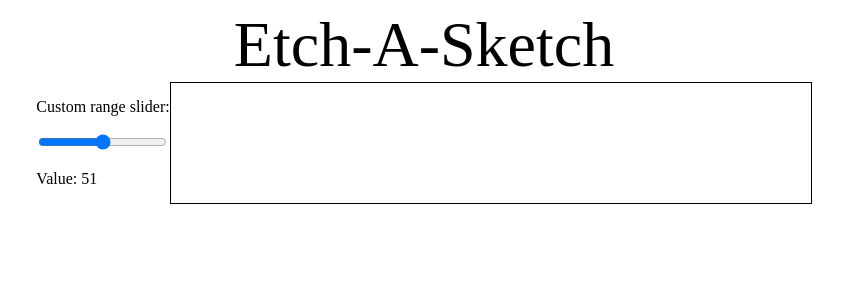
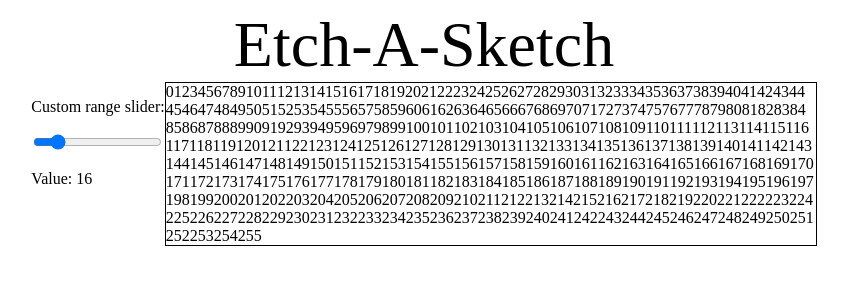
Before and after one commit to Jisun-Lee/etch-a-sketch, a plain HTML site: page index.html in a window 1280 px wide. Shown: the whole page, without its empty margins (216-1064 px from the left). Drawn offline with Linux system fonts and the light colour scheme.

Commit message:
Sets default range slider to 16, make default grid

```diff
--- a/index.html
+++ b/index.html
@@ -12,7 +12,7 @@
     <div class="main">
         <div class="controls">
             <p>Custom range slider:</p>
-            <input type="range" min="1" max="100"
+            <input type="range" min="1" max="100" value="16"
                 id="slider">
             <p>Value: <span id="demo"></span></p>
         </div>
--- a/script.js
+++ b/script.js
@@ -1,27 +1,34 @@
-let gridSize = 16;
+const DEFAULT_SIZE = 16;
 
 const container = document.querySelector('.container');
 const slider = document.getElementById('slider');
 const output = document.getElementById('demo');
 output.innerHTML = slider.value; //default slider value
 
+window.addEventListener('load', gridDraw(DEFAULT_SIZE));
+
 slider.oninput = function() {
   let gridSize = slider.value;
   output.innerHTML = gridSize;
+  gridDraw(gridSize);
+}
 
-  for (i = 0; i < gridSize * gridSize; i++) {
+function gridDraw(sliderInput) {
+  for (i = 0; i < sliderInput * sliderInput; i++) {
     const box = document.createElement('div');
     box.className = 'box';
     container.appendChild(box);
-  box.innerText = `${i}`;
+    box.innerText = `${i}`; //temp #s div boxes so I can see changes
     box.addEventListener('mouseover', function() {
       box.classList.add('shift');
     })
   }
 }
 
-console.log(slider.value);
+//resets grid for resizing
+function resetGrid() {
 
+}
 
 
 
--- a/style.css
+++ b/style.css
@@ -14,17 +14,16 @@ body {
 }
 
 .container {
+    box-sizing: content-box;
     display: flex;
     flex-wrap: wrap;
-    width: 640px;
+    width: 650px;
     margin: 0;
     padding: 0;
     border: 1px solid black;
 }
 .box {
     background-color: white;
-    width: 40px;
-    height: 40px;
     margin: 0;
     padding: 0;
     border: 0;
```
Lines whose indentation alone changed are shown as unchanged.
